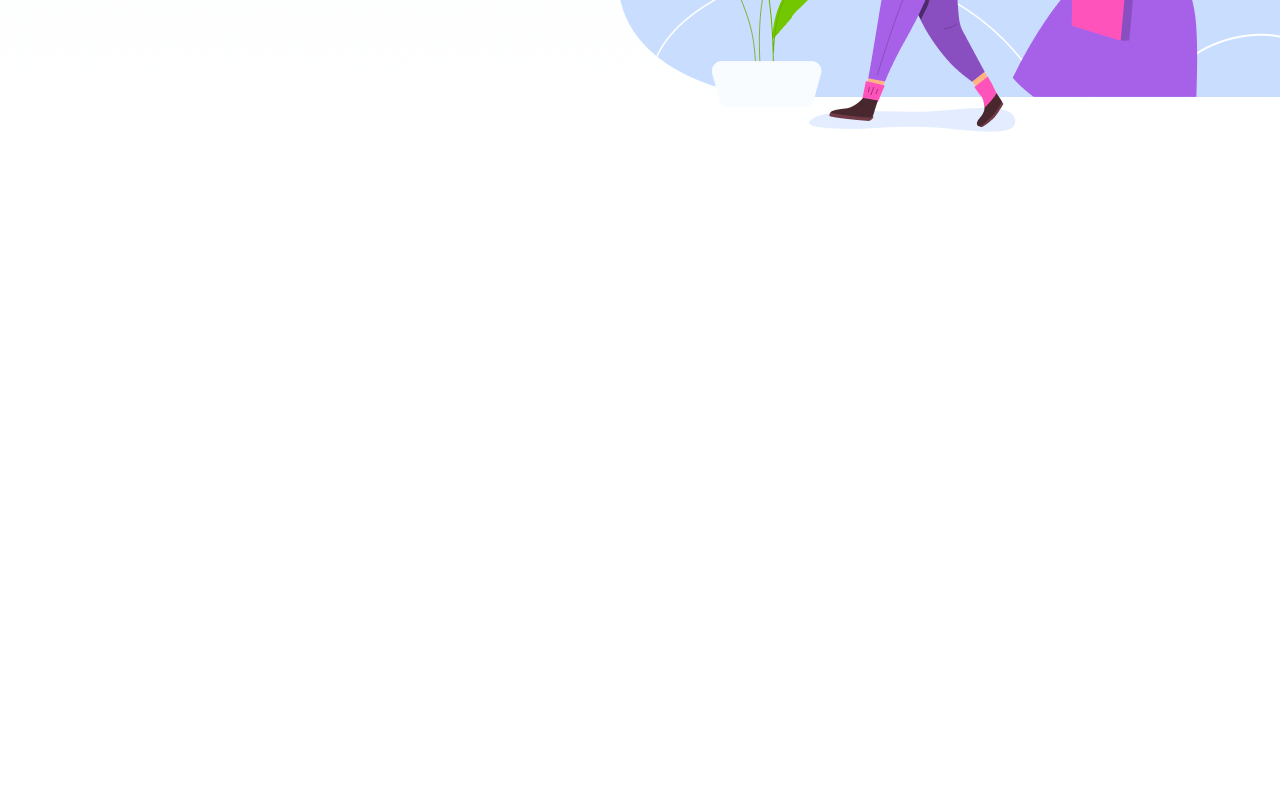
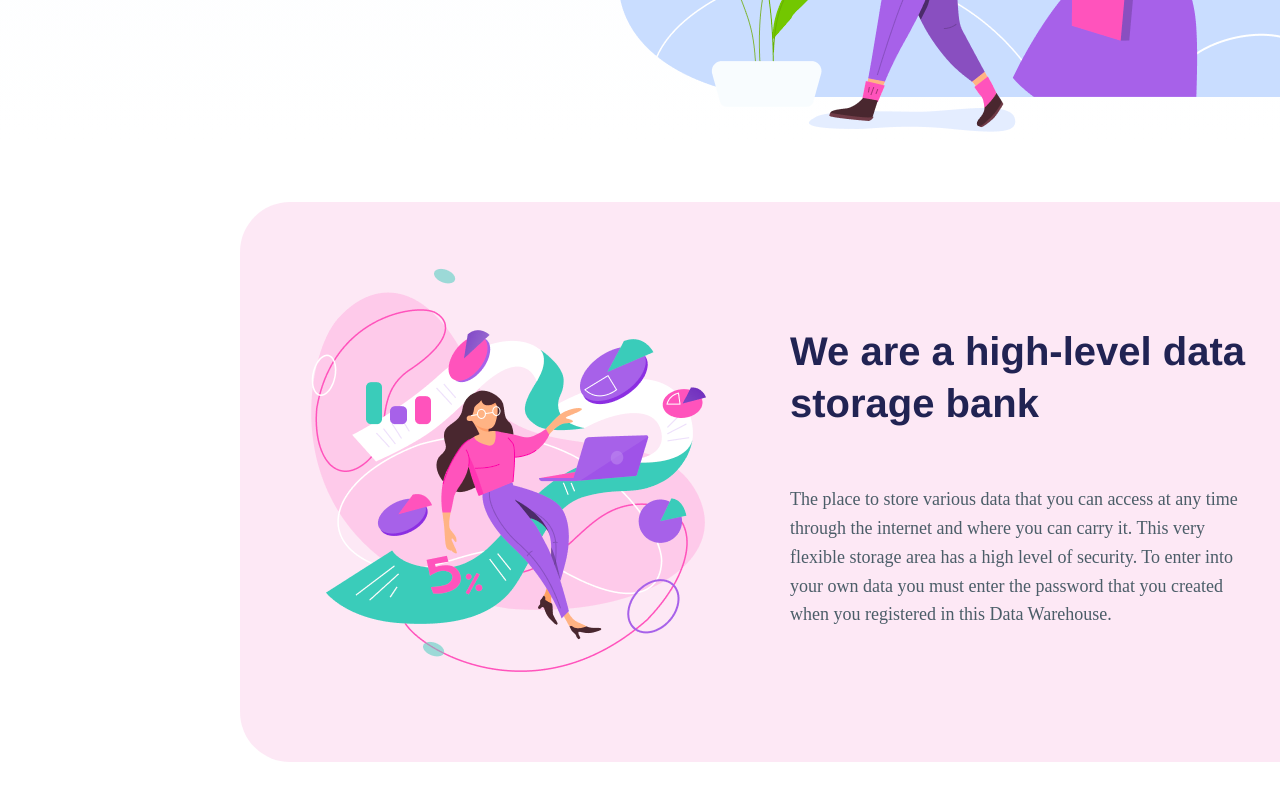
Before and after one commit to nickibaldwin/ClickUpProject, a website: page index.html in a window 1280 px wide. Shown: the part 701-1501 px from the top of the page. Drawn offline with Linux system fonts and the light colour scheme.

Commit message:
section 2 complete

```diff
--- a/css/main.scss
+++ b/css/main.scss
@@ -148,99 +148,63 @@ body {
   }
 }
 
-// .section1 {
-//   &__header {
-//     position: absolute;
-//     width: 645px;
-//     height: 184px;
-//     margin-left: 240px;
-//     margin-top: 237px;
-//     font-family: helvetica;
-//     font-style: normal;
-//     font-weight: bold;
-//     font-size: 80px;
-//     line-height: 110%;
-//     display: flex;
-//     align-items: center;
-//     color: #212353;
 
-//   }
-//   &__paragraph {
-//     position: absolute;
-//     width: 380px;
-//     height: 120px;
-//     left: 240px;
-//     top: 471px;
-//     font-family: Avenir;
-//     font-style: normal;
-//     font-weight: 500;
-//     font-size: 18px;
-//     line-height: 160%;
-//     color: #4B5D68;
-//   }
-//   &__img {
-//     position: absolute;
-//     max-width: 885px;
-//     max-height: 468px;
-//     left: 603px;
-//     top: 333px;
-//     // background: "./assets/twoWomen.png;"
-//   }
 
-//   &__btn {
-//     position: absolute;
-//     // display: inline-block;
-//     max-width: 170px;
-//     max-height: 60px;
-//     background: #9c69e2;
-//     border-radius: 50px;
-//     font-family: avenir;
-//     font-style: normal;
-//     // font-weight: 800; //design says 800, visually 800 doesn't match
-//     font-size: 18px;
-//     line-height: 160%;
-//     align-items: center;
-//     color: #FFFFFF;
-//     margin-top: 657px;
-//     margin-left: 240px;
-//     padding-left: 37px;
-//     padding-right: 37px;
-//     padding-block: 16px;
-//     border-color: #9c69e2;
-//   }
-// }
+.section2 {
 
-// .section2 {
+  // margin-top: 903.18px;
+  // background: rgba(240, 99, 184, 0.15);
+  // border-radius: 50px;
+  // margin-top: 903.18px;
+  // width: 1117px;
+  // height: 560px;
+  // margin-left: 240px;
 
-//   margin-top: 903.18px;
+  position: absolute;
+  width: 1117px;
+  height: 560px;
+  left: 240px;
+  top: 903.18px;
+  background: rgba(240, 99, 184, 0.15);
+  border-radius: 50px;
 
-//   &__header {
-//     // position: inherit;
-//     max-width: 475px;
-//     max-height: 100px;
-//     margin-left: 790px;
-//     margin-top: 1028.18px;
+  &__img {
+    margin-left: 11px;
+    max-width: 477px;
+    max-height: 504px;
+  }
 
-//     /* SubHeadline */
+  &__subHeadLine {
+    position: absolute;
+    max-width: 475px;
+    max-height: 100px;
+    margin-left: 550px;
+    margin-top: 125px;
 
-//     font-family: Helvetica;
-//     font-style: normal;
-//     font-weight: bold;
-//     font-size: 40px;
-//     line-height: 130%;
-//     /* or 52px */
+    font-family: Helvetica;
+    font-style: normal;
+    font-weight: bold;
+    font-size: 40px;
+    line-height: 130%;
+    color: #212353;
+    display: flex;
+    align-items: center;
+  }
 
-//     // display: flex;
-//     // align-items: center;
+  &__paragraph {
+    position: absolute;
+    width: 474px;
+    height: 170px;
+    left: 550px;
+    top: 265px;
 
-//     color: #212353;
-//   }
+    font-family: Avenir;
+    font-style: normal;
+    font-weight: 500;
+    font-size: 18px;
+    line-height: 160%;
 
-//   &__img {
-//     position: absolute;
-//     max-width: 477px;
-//     max-height: 504px;
-//     margin-left: 251px;
-//     margin-top: 935px;
-//   }
-// }
+    color: #4B5D68;
+  }
+
+}
--- a/index.html
+++ b/index.html
@@ -32,14 +32,12 @@
     </header>
 
     <main>
-
-
-      <!-- <div class="section2">
-        <div class="section2_header">We are a high-level data storage bank</div>
+      <div class="section2">
+        <div class="section2__subHeadLine">We are a high-level data storage bank</div>
         <p class="section2__paragraph">The place to store various data that you can access at any time through the internet  and where you can carry it.
           This very flexible storage area has a high level of security. To enter into your own data you must enter the password that you created when you registered in this Data Warehouse.</p>
-          <img class="section2__img" src="./assets/fivePercent.png" alt="#">
-      </div> -->
+          <img class="section2__img" src="assets/fivePercent.png" alt="">
+      </div>
 
     </main>
 
```
Also changed, not shown: css/main.css, 1 other file.
